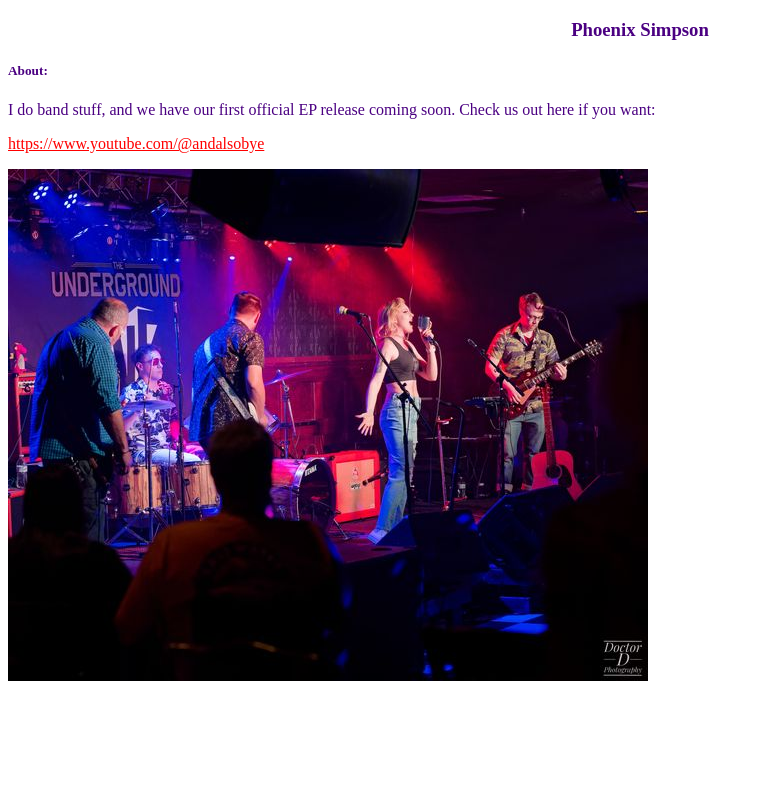
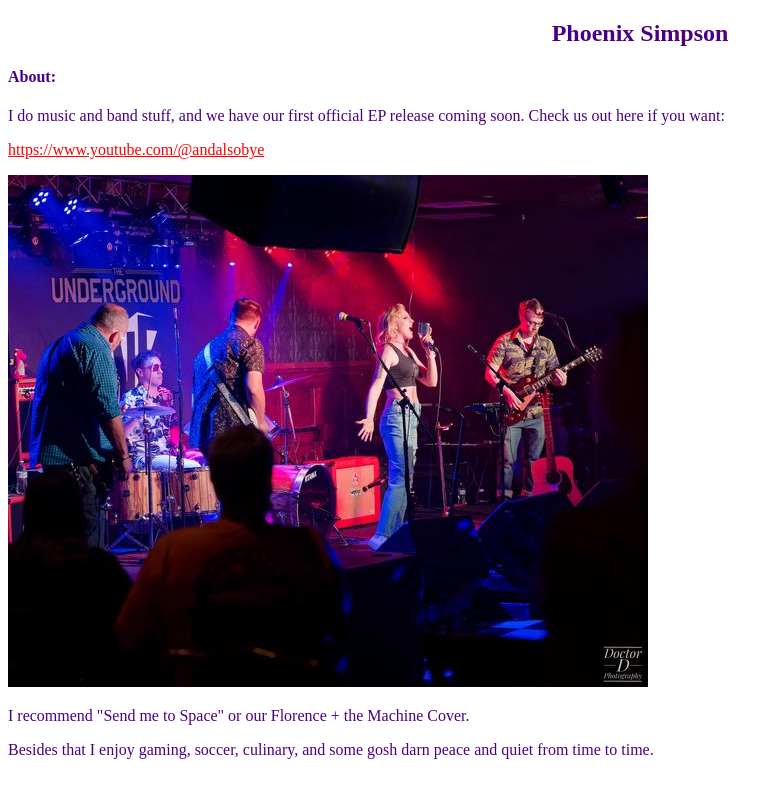
Before and after one commit to PhoenixOrion/pos99437.github.io, a plain HTML site: page PhoenixSimpson.github.io/index.html in a window 1280 px wide. Shown: the whole page, without its empty margins (0-782 px from the left). Drawn offline with Linux system fonts and the light colour scheme.

Commit message:
Update index.html

```diff
--- a/PhoenixSimpson.github.io/index.html
+++ b/PhoenixSimpson.github.io/index.html
@@ -8,17 +8,22 @@
     <body style="background-color: cornsilk;">
 </head>
 <body>
-    <h3 style="text-align: center;">Phoenix Simpson</h3>
-    <h5>About:</h5>
+    <h2 style="text-align: center;">Phoenix Simpson</h2>
+    <h4>About:</h4>
 
     <p>
-       I do band stuff, and we have our first official EP release coming soon.
+       I do music and band stuff, and we have our first official EP release coming soon.
        Check us out here if you want:
     </p>
+
     <p><a href="https://www.youtube.com/@andalsobye"; style="color: red;">
         https://www.youtube.com/@andalsobye
     </a></p>
 
     <img src="Images/DoctorD_Undrgrnd_01.jpg" alt="Credit: Doctor D Photography">
+
+ <p>I recommend "Send me to Space" or our Florence + the Machine Cover.</p>
+
+<p>Besides that I enjoy gaming, soccer, culinary, and some gosh darn peace and quiet from time to time.</p>
 </body>
 </html>
```
